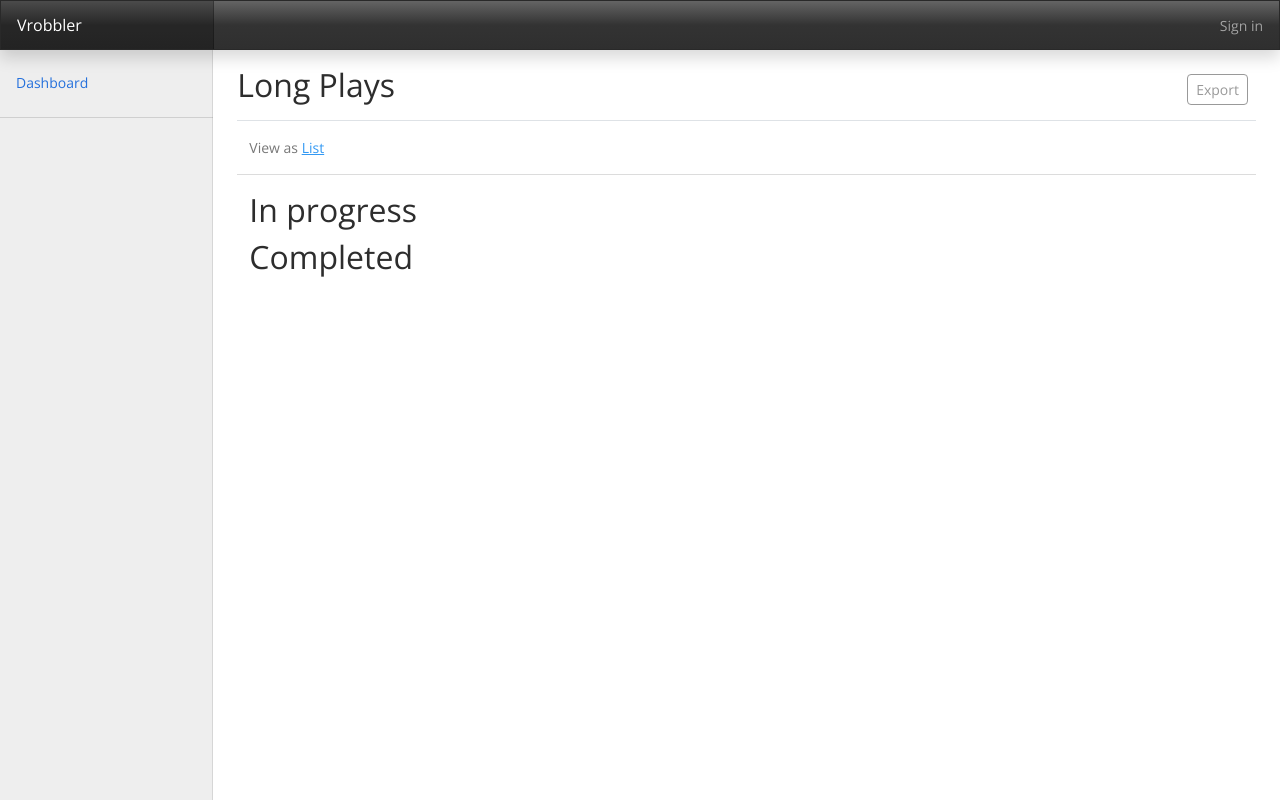
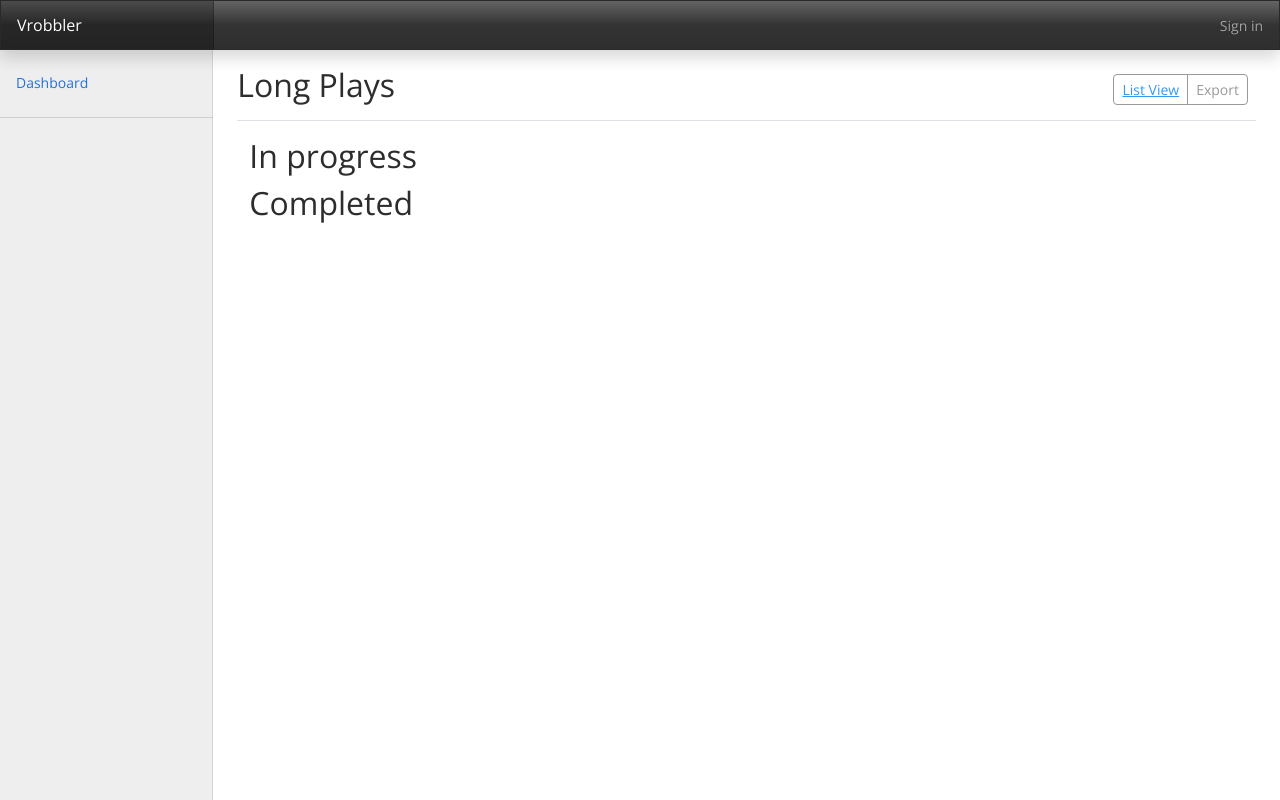
Before and after one commit to powellc/vrobbler, a Django app: page /long-plays/ in a window 1280 px wide. Run offline with Django 3.2, Linux system fonts and the light colour scheme; data that the repository does not hold is empty; parts of the project's set-up code (start-up, migrations or seed data) failed here and were passed over; some libraries are stand-ins or nearby versions.

Commit message:
Move grid buttons to base list

```diff
--- a/vrobbler/templates/base_list.html
+++ b/vrobbler/templates/base_list.html
@@ -1,4 +1,5 @@
 {% extends "base.html" %}
+{% load urlreplace %}
 
 {% block content %}
 <main class="col-md-9 ms-sm-auto col-lg-10 px-md-4">
@@ -7,6 +8,11 @@
         <h1 class="h2">{% block title %}{% endblock %} </h1>
         <div class="btn-toolbar mb-2 mb-md-0">
             <div class="btn-group me-2">
+                {% if view == 'grid' %}
+                <button type="button" class="btn btn-sm btn-outline-secondary"><a href="?{% urlreplace view='list' %}">List View</a>
+                {% else %}
+                <button type="button" class="btn btn-sm btn-outline-secondary"><a href="?{% urlreplace view='grid' %}">Grid View</a>
+                {% endif %}
                 <button type="button" class="btn btn-sm btn-outline-secondary">Export</button>
             </div>
         </div>
--- a/vrobbler/templates/scrobbles/long_plays_in_progress.html
+++ b/vrobbler/templates/scrobbles/long_plays_in_progress.html
@@ -1,20 +1,9 @@
 {% extends "base_list.html" %}
-{% load urlreplace %}
 
 {% block title %}Long Plays{% endblock %}
 
 {% block lists %}
 <div class="row">
-    <p class="view">
-        <span class="view-links">
-            {% if view == 'grid' %}
-            View as <a href="?{% urlreplace view='list' %}">List</a>
-            {% else %}
-            View as <a href="?{% urlreplace view='grid' %}">Grid</a>
-            {% endif %}
-        </span>
-    </p>
-    <hr />
 
     <h2>In progress</h2>
     {% if view == 'grid' %}
```
